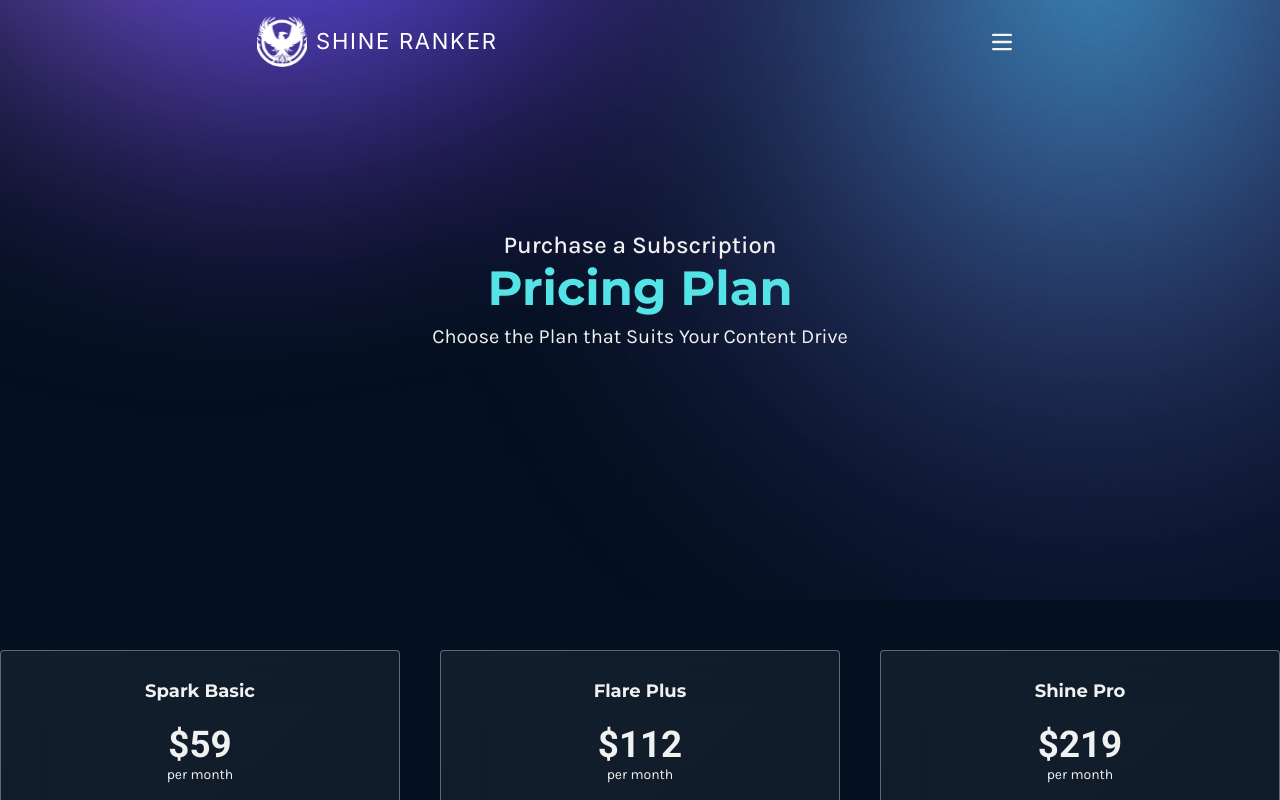
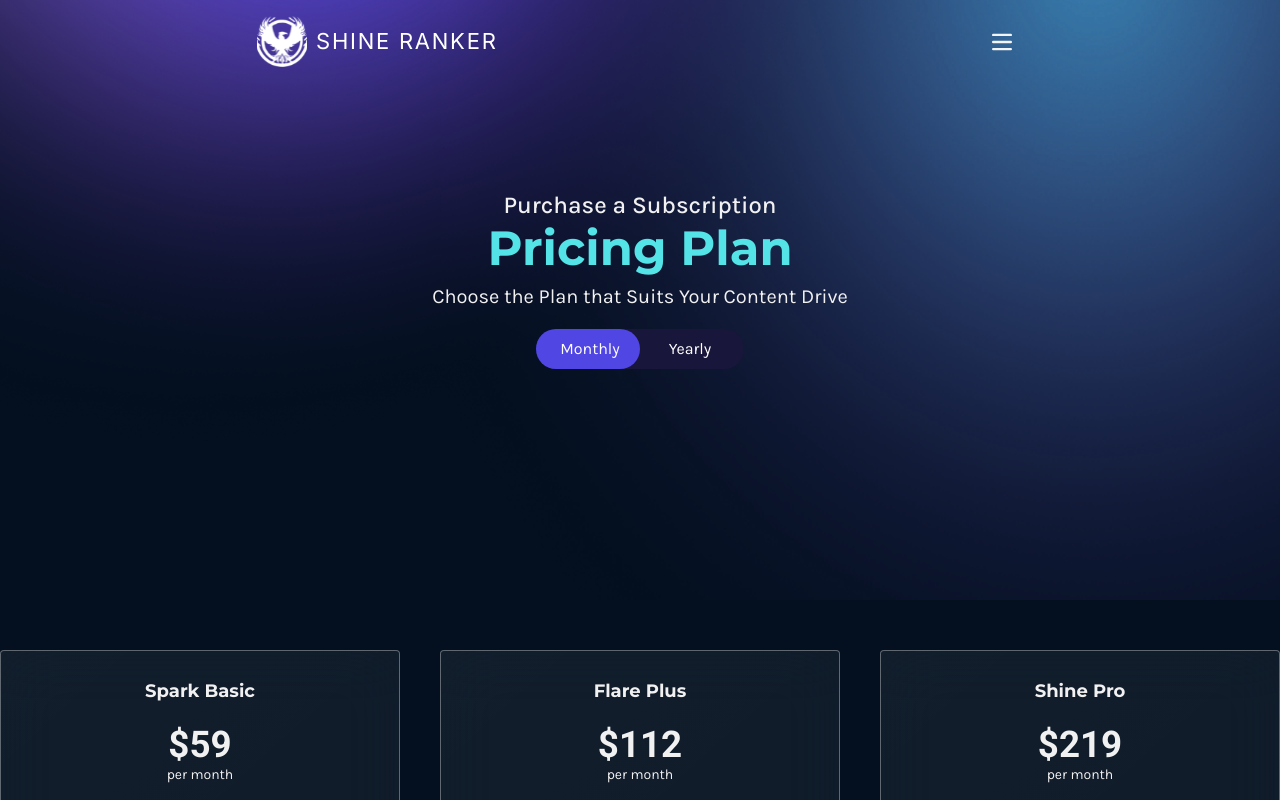
Before and after one commit to k0k0ng/shinefy-client, a Next.js app: page /pricing in a window 1280 px wide. Shown: the top 800 px of the page. Built offline with nearby package versions, Linux system fonts and the light colour scheme; a web font is replaced by a local one.

Commit message:
added toggle price

```diff
--- a/src/app/pricing/page.js
+++ b/src/app/pricing/page.js
@@ -1,7 +1,17 @@
+"use client";
+import { useState } from "react";
+import FeaturesAndBenefits from "@/components/FeaturesAndBenefits";
+import ToggleButton from "@/components/ToggleButton";
+
 import "../../styles/pricing.css";
-import FeaturesAndBenefits from "@/components/FeaturesAndBenefits";
 
 export default function pricing() {
+  const [selectedOption, setSelectedOption] = useState("monthly");
+
+  const handleOptionChange = (option) => {
+    setSelectedOption(option);
+  };
+
   return (
     <div>
       <header className="font-montserrat flex flex-col pricing-header-background-custom">
@@ -20,6 +30,12 @@
                 <p className="text-base font-light mb-5 text-center global-header-text-3">
                   Choose the Plan that Suits Your Content Drive
                 </p>
+                <div className="flex justify-center align-center">
+                  <ToggleButton
+                    selectedOption={selectedOption}
+                    onOptionChange={handleOptionChange}
+                  />
+                </div>
               </div>
             </article>
           </div>
@@ -28,15 +44,21 @@
 
       {/* Contents */}
       <div className="font-montserrat global-content-container pricing-content-container">
-
-
         {/* Row 1 Contents - Price Cards */}
         <div className="pricing-price-cards flex flex-col xl:flex-row justify-center items-center gap-10">
           <div className="pricing-price-card">
             <div className="pricing-price-title">
               <h2 className="pricing-price-title-1">Spark Basic</h2>
+              {selectedOption === "monthly" ? (
                 <h1 className="pricing-price-title-2 mt-5">$59</h1>
+              ) : (
+                <h1 className="pricing-price-title-2 mt-5">$600</h1>
+              )}
+              {selectedOption === "monthly" ? (
                 <p className="pricing-price-title-3">per month</p>
+              ) : (
+                <p className="pricing-price-title-3">per year</p>
+              )}
             </div>
             <div className="pricing-price-checklist mt-10 mb-5">
               <div className="flex gap-2 mb-3">
@@ -45,19 +67,27 @@
               </div>
               <div className="flex gap-2 mb-3">
                 <i className="fa-solid fa-circle-check text-[#3DCB80]"></i>
-                <p className="pricing-price-checklist-text">5,000 Shine Audits</p>
+                <p className="pricing-price-checklist-text">
+                  5,000 Shine Audits
+                </p>
               </div>
               <div className="flex gap-2 mb-3">
                 <i className="fa-solid fa-circle-check text-[#3DCB80]"></i>
-                <p className="pricing-price-checklist-text">5,000 Keywords Research Usages</p>
+                <p className="pricing-price-checklist-text">
+                  5,000 Keywords Research Usages
+                </p>
               </div>
               <div className="flex gap-2 mb-3">
                 <i className="fa-solid fa-circle-check text-[#3DCB80]"></i>
-                <p className="pricing-price-checklist-text">Unlimited Traffic Checker</p>
+                <p className="pricing-price-checklist-text">
+                  Unlimited Traffic Checker
+                </p>
               </div>
               <div className="flex gap-2 mb-3">
                 <i className="fa-solid fa-circle-check text-[#AEAEAE]"></i>
-                <p className="pricing-price-checklist-text">Unlimited Content Editor</p>
+                <p className="pricing-price-checklist-text">
+                  Unlimited Content Editor
+                </p>
               </div>
               <div className="flex gap-2 mb-3">
                 <i className="fa-solid fa-circle-check text-[#AEAEAE]"></i>
@@ -65,15 +95,21 @@
               </div>
               <div className="flex gap-2 mb-3">
                 <i className="fa-solid fa-circle-check text-[#AEAEAE]"></i>
-                <p className="pricing-price-checklist-text">Unlimited AI Keywords</p>
+                <p className="pricing-price-checklist-text">
+                  Unlimited AI Keywords
+                </p>
               </div>
               <div className="flex gap-2 mb-3">
                 <i className="fa-solid fa-circle-check text-[#AEAEAE]"></i>
-                <p className="pricing-price-checklist-text">Unlimited AI Chat</p>
+                <p className="pricing-price-checklist-text">
+                  Unlimited AI Chat
+                </p>
               </div>
               <div className="flex gap-2 mb-3">
                 <i className="fa-solid fa-circle-check text-[#3DCB80]"></i>
-                <p className="pricing-price-checklist-text">Project Dashboard</p>
+                <p className="pricing-price-checklist-text">
+                  Project Dashboard
+                </p>
               </div>
               <div className="flex gap-2 mb-3">
                 <i className="fa-solid fa-circle-check text-[#3DCB80]"></i>
@@ -93,7 +129,9 @@
               </div>
               <div className="flex gap-2 mb-3">
                 <i className="fa-solid fa-circle-check text-[#AEAEAE]"></i>
-                <p className="pricing-price-checklist-text">Leads List & Widget</p>
+                <p className="pricing-price-checklist-text">
+                  Leads List & Widget
+                </p>
               </div>
               <div className="flex gap-2 mb-3">
                 <i className="fa-solid fa-circle-check text-[#AEAEAE]"></i>
@@ -105,7 +143,9 @@
               </div>
             </div>
             <div className="pricing-price-footer flex flex-col justify-center items-center gap-5 w-full mt-10">
-              <a href="/pricing" className="pricing-price-footer-button">Choose Plan</a>
+              <a href="/pricing" className="pricing-price-footer-button">
+                Choose Plan
+              </a>
               <p className="pricing-price-footer-text">save $108.12 per year</p>
             </div>
           </div>
@@ -113,8 +153,16 @@
           <div className="pricing-price-card">
             <div className="pricing-price-title">
               <h2 className="pricing-price-title-1">Flare Plus</h2>
+              {selectedOption === "monthly" ? (
                 <h1 className="pricing-price-title-2 mt-5">$112</h1>
+              ) : (
+                <h1 className="pricing-price-title-2 mt-5">$1,140</h1>
+              )}
+              {selectedOption === "monthly" ? (
                 <p className="pricing-price-title-3">per month</p>
+              ) : (
+                <p className="pricing-price-title-3">per year</p>
+              )}
             </div>
             <div className="pricing-price-checklist mt-10 mb-5">
               <div className="flex gap-2 mb-3">
@@ -123,19 +171,27 @@
               </div>
               <div className="flex gap-2 mb-3">
                 <i className="fa-solid fa-circle-check text-[#3DCB80]"></i>
-                <p className="pricing-price-checklist-text">10,000 Shine Audits</p>
+                <p className="pricing-price-checklist-text">
+                  10,000 Shine Audits
+                </p>
               </div>
               <div className="flex gap-2 mb-3">
                 <i className="fa-solid fa-circle-check text-[#3DCB80]"></i>
-                <p className="pricing-price-checklist-text">10,000 Keywords Research Usages</p>
+                <p className="pricing-price-checklist-text">
+                  10,000 Keywords Research Usages
+                </p>
               </div>
               <div className="flex gap-2 mb-3">
                 <i className="fa-solid fa-circle-check text-[#3DCB80]"></i>
-                <p className="pricing-price-checklist-text">Unlimited Traffic Checker</p>
+                <p className="pricing-price-checklist-text">
+                  Unlimited Traffic Checker
+                </p>
               </div>
               <div className="flex gap-2 mb-3">
                 <i className="fa-solid fa-circle-check text-[#3DCB80]"></i>
-                <p className="pricing-price-checklist-text">Unlimited Content Editor</p>
+                <p className="pricing-price-checklist-text">
+                  Unlimited Content Editor
+                </p>
               </div>
               <div className="flex gap-2 mb-3">
                 <i className="fa-solid fa-circle-check text-[#3DCB80]"></i>
@@ -143,15 +199,21 @@
               </div>
               <div className="flex gap-2 mb-3">
                 <i className="fa-solid fa-circle-check text-[#AEAEAE]"></i>
-                <p className="pricing-price-checklist-text">Unlimited AI Keywords</p>
+                <p className="pricing-price-checklist-text">
+                  Unlimited AI Keywords
+                </p>
               </div>
               <div className="flex gap-2 mb-3">
                 <i className="fa-solid fa-circle-check text-[#AEAEAE]"></i>
-                <p className="pricing-price-checklist-text">Unlimited AI Chat</p>
+                <p className="pricing-price-checklist-text">
+                  Unlimited AI Chat
+                </p>
               </div>
               <div className="flex gap-2 mb-3">
                 <i className="fa-solid fa-circle-check text-[#3DCB80]"></i>
-                <p className="pricing-price-checklist-text">Project Dashboard</p>
+                <p className="pricing-price-checklist-text">
+                  Project Dashboard
+                </p>
               </div>
               <div className="flex gap-2 mb-3">
                 <i className="fa-solid fa-circle-check text-[#3DCB80]"></i>
@@ -171,7 +233,9 @@
               </div>
               <div className="flex gap-2 mb-3">
                 <i className="fa-solid fa-circle-check text-[#3DCB80]"></i>
-                <p className="pricing-price-checklist-text">Leads List & Widget</p>
+                <p className="pricing-price-checklist-text">
+                  Leads List & Widget
+                </p>
               </div>
               <div className="flex gap-2 mb-3">
                 <i className="fa-solid fa-circle-check text-[#AEAEAE]"></i>
@@ -183,7 +247,9 @@
               </div>
             </div>
             <div className="pricing-price-footer flex flex-col justify-center items-center gap-5 w-full mt-10">
-              <a href="/pricing" className="pricing-price-footer-button">Choose Plan</a>
+              <a href="/pricing" className="pricing-price-footer-button">
+                Choose Plan
+              </a>
               <p className="pricing-price-footer-text">save $204.24 per year</p>
             </div>
           </div>
@@ -191,8 +257,16 @@
           <div className="pricing-price-card">
             <div className="pricing-price-title">
               <h2 className="pricing-price-title-1">Shine Pro</h2>
+              {selectedOption === "monthly" ? (
                 <h1 className="pricing-price-title-2 mt-5">$219</h1>
+              ) : (
+                <h1 className="pricing-price-title-2 mt-5">$2,208</h1>
+              )}
+              {selectedOption === "monthly" ? (
                 <p className="pricing-price-title-3">per month</p>
+              ) : (
+                <p className="pricing-price-title-3">per year</p>
+              )}
             </div>
             <div className="pricing-price-checklist mt-10 mb-5">
               <div className="flex gap-2 mb-3">
@@ -201,19 +275,27 @@
               </div>
               <div className="flex gap-2 mb-3">
                 <i className="fa-solid fa-circle-check text-[#3DCB80]"></i>
-                <p className="pricing-price-checklist-text">20,000 Shine Audits</p>
+                <p className="pricing-price-checklist-text">
+                  20,000 Shine Audits
+                </p>
               </div>
               <div className="flex gap-2 mb-3">
                 <i className="fa-solid fa-circle-check text-[#3DCB80]"></i>
-                <p className="pricing-price-checklist-text">20,000 Keywords Research Usages</p>
+                <p className="pricing-price-checklist-text">
+                  20,000 Keywords Research Usages
+                </p>
               </div>
               <div className="flex gap-2 mb-3">
                 <i className="fa-solid fa-circle-check text-[#3DCB80]"></i>
-                <p className="pricing-price-checklist-text">Unlimited Traffic Checker</p>
+                <p className="pricing-price-checklist-text">
+                  Unlimited Traffic Checker
+                </p>
               </div>
               <div className="flex gap-2 mb-3">
                 <i className="fa-solid fa-circle-check text-[#3DCB80]"></i>
-                <p className="pricing-price-checklist-text">Unlimited Content Editor</p>
+                <p className="pricing-price-checklist-text">
+                  Unlimited Content Editor
+                </p>
               </div>
               <div className="flex gap-2 mb-3">
                 <i className="fa-solid fa-circle-check text-[#3DCB80]"></i>
@@ -221,15 +303,21 @@
               </div>
               <div className="flex gap-2 mb-3">
                 <i className="fa-solid fa-circle-check text-[#3DCB80]"></i>
-                <p className="pricing-price-checklist-text">Unlimited AI Keywords</p>
+                <p className="pricing-price-checklist-text">
+                  Unlimited AI Keywords
+                </p>
               </div>
               <div className="flex gap-2 mb-3">
                 <i className="fa-solid fa-circle-check text-[#3DCB80]"></i>
-                <p className="pricing-price-checklist-text">Unlimited AI Chat</p>
+                <p className="pricing-price-checklist-text">
+                  Unlimited AI Chat
+                </p>
               </div>
               <div className="flex gap-2 mb-3">
                 <i className="fa-solid fa-circle-check text-[#3DCB80]"></i>
-                <p className="pricing-price-checklist-text">Project Dashboard</p>
+                <p className="pricing-price-checklist-text">
+                  Project Dashboard
+                </p>
               </div>
               <div className="flex gap-2 mb-3">
                 <i className="fa-solid fa-circle-check text-[#3DCB80]"></i>
@@ -249,7 +337,9 @@
               </div>
               <div className="flex gap-2 mb-3">
                 <i className="fa-solid fa-circle-check text-[#3DCB80]"></i>
-                <p className="pricing-price-checklist-text">Leads List & Widget</p>
+                <p className="pricing-price-checklist-text">
+                  Leads List & Widget
+                </p>
               </div>
               <div className="flex gap-2 mb-3">
                 <i className="fa-solid fa-circle-check text-[#3DCB80]"></i>
@@ -261,7 +351,9 @@
               </div>
             </div>
             <div className="pricing-price-footer flex flex-col justify-center items-center gap-5 w-full mt-10">
-              <a href="/pricing" className="pricing-price-footer-button">Choose Plan</a>
+              <a href="/pricing" className="pricing-price-footer-button">
+                Choose Plan
+              </a>
               <p className="pricing-price-footer-text">save $420.00 per year</p>
             </div>
           </div>
@@ -270,26 +362,32 @@
         {/* Row 2 Contents - No Commitment Policy */}
         <div className="text-center my-20 price-policy-container">
           <div>
-          <p className="pricing-policy-text-1">At <span className="text-[#54E3E6]">Shine Ranker</span>, we follow a “No Commitment” policy.</p>
+            <p className="pricing-policy-text-1">
+              At <span className="text-[#54E3E6]">Shine Ranker</span>, we follow
+              a “No Commitment” policy.
+            </p>
           </div>
           <div>
-          <p className="pricing-policy-text-1">You may cancel your subscription any time.</p>
+            <p className="pricing-policy-text-1">
+              You may cancel your subscription any time.
+            </p>
           </div>
           <div>
-          <p className="pricing-policy-text-2 mt-5">Terms and Rules may apply. Read full fine print on Cancelations <a href="/legal/refund" className="text-[#54E3E6]">here</a>.</p>
+            <p className="pricing-policy-text-2 mt-5">
+              Terms and Rules may apply. Read full fine print on Cancelations{" "}
+              <a href="/legal/refund" className="text-[#54E3E6]">
+                here
+              </a>
+              .
+            </p>
           </div>
         </div>
-
-
-
-
       </div>
 
       {/* Row 3 Contents - Features and Benefits */}
       <div className="pricing-features-container">
-        <FeaturesAndBenefits/>
+        <FeaturesAndBenefits />
       </div>
-
     </div>
-  )
+  );
 }
--- /dev/null
+++ b/src/components/ToggleButton.js
@@ -0,0 +1,39 @@
+import React from "react";
+import PropTypes from "prop-types";
+import "../styles/ToggleButton.css";
+
+const ToggleButton = ({ selectedOption, onOptionChange }) => {
+  const handleToggle = (event) => {
+    const newOption = event.target.id;
+    onOptionChange(newOption);
+  };
+
+  return (
+    <div className="switch-wrapper">
+      <input
+        id="monthly"
+        type="radio"
+        name="switch"
+        checked={selectedOption === "monthly"}
+        onChange={handleToggle}
+      />
+      <input
+        id="yearly"
+        type="radio"
+        name="switch"
+        checked={selectedOption === "yearly"}
+        onChange={handleToggle}
+      />
+      <label htmlFor="monthly">Monthly</label>
+      <label htmlFor="yearly">Yearly</label>
+      <span className="highlighter"></span>
+    </div>
+  );
+};
+
+ToggleButton.propTypes = {
+  selectedOption: PropTypes.oneOf(["monthly", "yearly"]).isRequired,
+  onOptionChange: PropTypes.func.isRequired,
+};
+
+export default ToggleButton;
--- /dev/null
+++ b/src/styles/ToggleButton.css
@@ -0,0 +1,84 @@
+:root {
+    --darkpurp: #19163C;
+    --gray: #999;
+    --lightgray: whitesmoke;
+    --majorelleblue: #4F46E4;
+    --popular: #ffdd40;
+    --starter: #f73859;
+    --essential: #00aeef;
+    --professional: #ff7f45;
+}
+
+/* SWITCH STYLES
+–––––––––––––––––––––––––––––––––––––––––––––––––– */
+.switch-wrapper {
+    position: relative;
+    display: inline-flex;
+    padding: 4px;
+    margin-bottom: 40px;
+    border-radius: 30px;
+    background-color: var(--darkpurp);
+    text-align: center;
+
+    color: var(--white, #FFF);
+    text-align: center;
+    font-family: Karla;
+    font-size: 16px;
+    font-style: normal;
+    font-weight: 400;
+    line-height: 120%; /* 19.2px */
+  }
+
+  .switch-wrapper [type="radio"] {
+    position: absolute;
+    left: -9999px;
+  }
+
+  .switch-wrapper [type="radio"]:checked#monthly ~ label[for="monthly"],
+  .switch-wrapper [type="radio"]:checked#yearly ~ label[for="yearly"] {
+    color: var(--white);
+  }
+
+  .switch-wrapper [type="radio"]:checked#monthly ~ label[for="monthly"]:hover,
+  .switch-wrapper [type="radio"]:checked#yearly ~ label[for="yearly"]:hover {
+    background: transparent;
+  }
+
+  .switch-wrapper
+    [type="radio"]:checked#monthly
+    + label[for="yearly"]
+    ~ .highlighter {
+    transform: none;
+  }
+
+  .switch-wrapper
+    [type="radio"]:checked#yearly
+    + label[for="monthly"]
+    ~ .highlighter {
+    transform: translateX(100%);
+  }
+
+  .switch-wrapper label {
+    font-size: 16px;
+    z-index: 1;
+    min-width: 100px;
+    line-height: 32px;
+    cursor: pointer;
+    border-radius: 30px;
+    transition: color 0.25s ease-in-out;
+  }
+
+  .switch-wrapper label:hover {
+    /* background: var(--lightgray); */
+  }
+
+  .switch-wrapper .highlighter {
+    position: absolute;
+    top: 0;
+    left: 0;
+    width: calc(50%);
+    height: calc(100%);
+    border-radius: 30px;
+    background: var(--majorelleblue);
+    transition: transform 0.25s ease-in-out;
+  }
```
Lines whose indentation alone changed are shown as unchanged.
